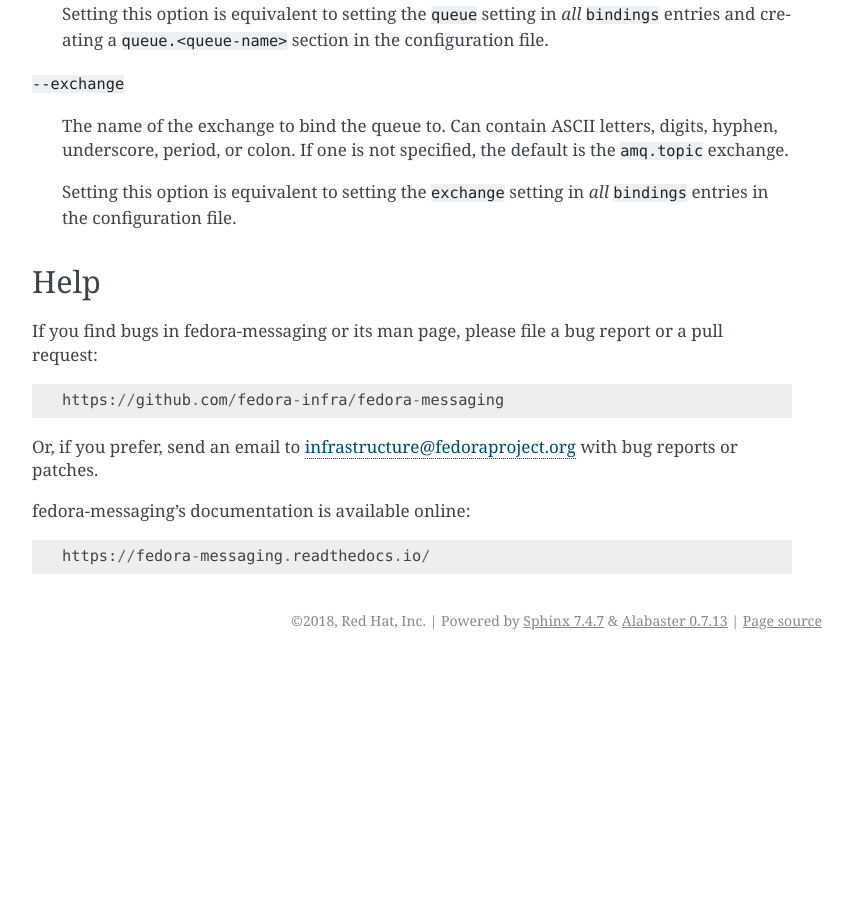
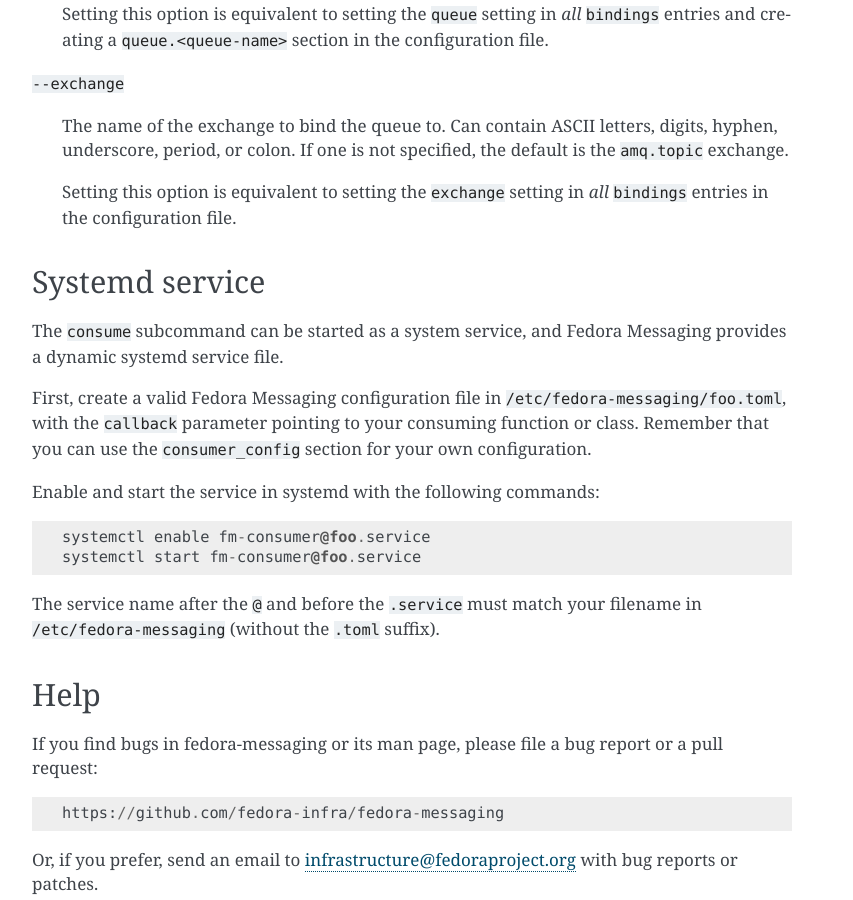
Before and after one commit to fedora-infra/fedora-messaging, a Sphinx documentation site: the page built from docs/fedora-messaging.rst, in a window 1280 px wide and 900 px high, scrolled down 1722 px. Shown: the whole window, without its empty margins (338-1191 px from the left). Built offline with Sphinx 7.4.7, drawn with Linux system fonts in a browser that asks for light colours; before the commit the page ends 2382 px from its top, so only the background shows below that.

Commit message:
Add a consumer systemd service file
Signed-off-by: Aurélien Bompard <aurelien@bompard.org>

```diff
--- a/docs/fedora-messaging.rst
+++ b/docs/fedora-messaging.rst
@@ -95,6 +95,26 @@ configuration file and no options on the command line.
     in *all* ``bindings`` entries in the configuration file.
 
 
+Systemd service
+===============
+
+The ``consume`` subcommand can be started as a system service, and Fedora
+Messaging provides a dynamic systemd service file.
+
+First, create a valid Fedora Messaging configuration file in
+``/etc/fedora-messaging/foo.toml``, with the ``callback`` parameter pointing to
+your consuming function or class. Remember that you can use the
+``consumer_config`` section for your own configuration.
+
+Enable and start the service in systemd with the following commands::
+
+  systemctl enable fm-consumer@foo.service
+  systemctl start fm-consumer@foo.service
+
+The service name after the ``@`` and before the ``.service`` must match your
+filename in ``/etc/fedora-messaging`` (without the ``.toml`` suffix).
+
+
 Help
 ====
 
```
Also changed, not shown: 1 other file.
